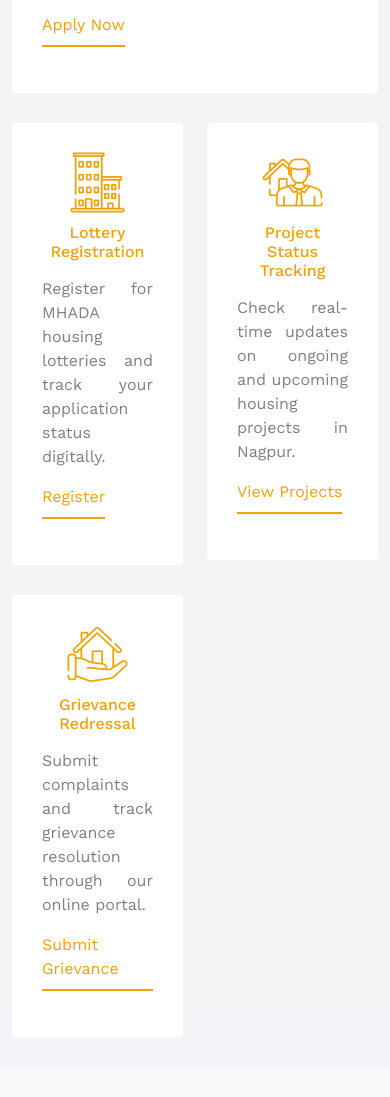
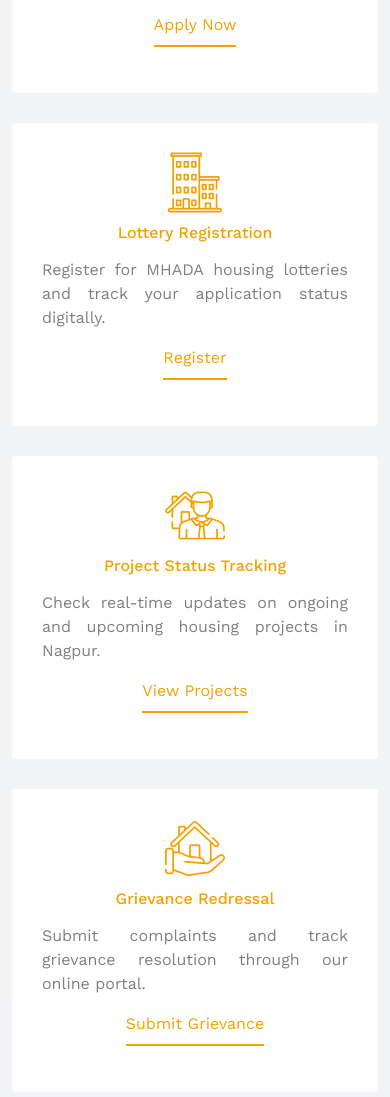
Before and after one commit to farhanali8788/mhada-website, a plain HTML site: page index.html in a window 390 px wide. Shown: the part 2043-3140 px from the top of the page. Drawn offline with nearby package versions, Linux system fonts and the light colour scheme; files whose address does not match are found by name.

Commit message:
buttons centered

```diff
--- a/index.html
+++ b/index.html
@@ -441,10 +441,16 @@
                 Apply for MHADA housing schemes online with a simple application
                 process.
               </p>
-              <p><a href="#" class="learn-more">Apply Now</a></p>
+              <p class="text-center">
+                <a href="#" class="learn-more">Apply Now</a>
+              </p>
             </div>
           </div>
-          <div class="col-6 col-lg-3" data-aos="fade-up" data-aos-delay="500">
+          <div
+            class="col-12 col-md-6 col-lg-3"
+            data-aos="fade-up"
+            data-aos-delay="500"
+          >
             <div class="box-feature">
               <span class="flaticon-building"></span>
               <h3 class="mb-3">Lottery Registration</h3>
@@ -452,10 +458,16 @@
                 Register for MHADA housing lotteries and track your application
                 status digitally.
               </p>
-              <p><a href="#" class="learn-more">Register</a></p>
+              <p class="text-center">
+                <a href="#" class="learn-more">Register</a>
+              </p>
             </div>
           </div>
-          <div class="col-6 col-lg-3" data-aos="fade-up" data-aos-delay="400">
+          <div
+            class="col-12 col-md-6 col-lg-3"
+            data-aos="fade-up"
+            data-aos-delay="400"
+          >
             <div class="box-feature">
               <span class="flaticon-house-3"></span>
               <h3 class="mb-3">Project Status Tracking</h3>
@@ -463,10 +475,16 @@
                 Check real-time updates on ongoing and upcoming housing projects
                 in Nagpur.
               </p>
-              <p><a href="#" class="learn-more">View Projects</a></p>
+              <p class="text-center">
+                <a href="#" class="learn-more">View Projects</a>
+              </p>
             </div>
           </div>
-          <div class="col-6 col-lg-3" data-aos="fade-up" data-aos-delay="600">
+          <div
+            class="col-12 col-md-6 col-lg-3"
+            data-aos="fade-up"
+            data-aos-delay="600"
+          >
             <div class="box-feature">
               <span class="flaticon-house-4"></span>
               <h3 class="mb-3">Grievance Redressal</h3>
@@ -474,7 +492,9 @@
                 Submit complaints and track grievance resolution through our
                 online portal.
               </p>
-              <p><a href="#" class="learn-more">Submit Grievance</a></p>
+              <p class="text-center">
+                <a href="#" class="learn-more">Submit Grievance</a>
+              </p>
             </div>
           </div>
         </div>
```
